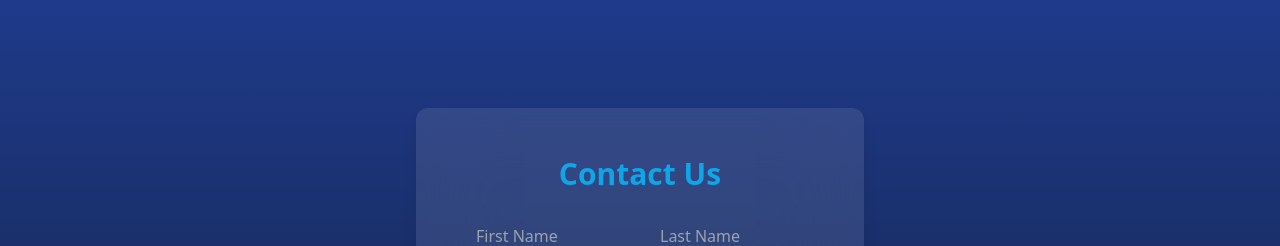
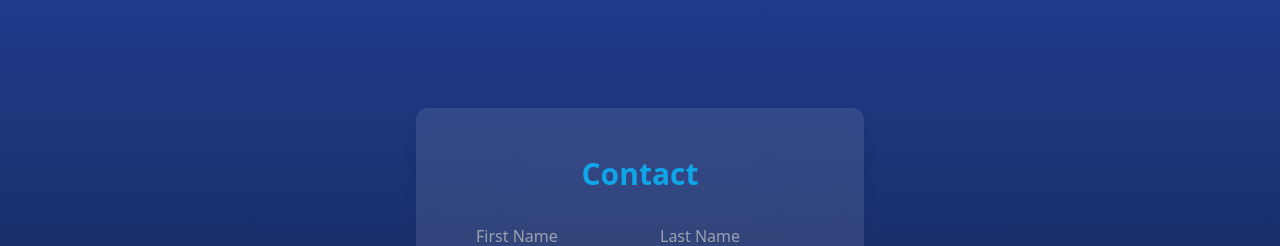
Before and after one commit to Leul120/father, a React (Create React App) app in the folder client/: page /contact-us in a window 1280 px wide. Shown: the top 246 px of the page. Built offline with nearby package versions, Linux system fonts and the light colour scheme.

Commit message:
Update ContactUs.js

```diff
--- a/client/src/ContactUs.js
+++ b/client/src/ContactUs.js
@@ -29,7 +29,7 @@ const ContactUs = () => {
   return (
     <div className='flex items-center justify-center w-full min-h-screen bg-gradient-to-b from-blue-900 to-gray-900'>
       <div className='p-12 bg-white/10 backdrop-blur-2xl text-white rounded-xl shadow-lg max-w-md w-full'>
-        <h1 className='text-3xl font-bold text-center text-sky-500 mb-6'>Contact Us</h1>
+        <h1 className='text-3xl font-bold text-center text-sky-500 mb-6'>Contact</h1>
         <form onSubmit={handleSubmit(submitData)} className='space-y-5'>
           <div className='flex gap-4'>
             <Controller
```
